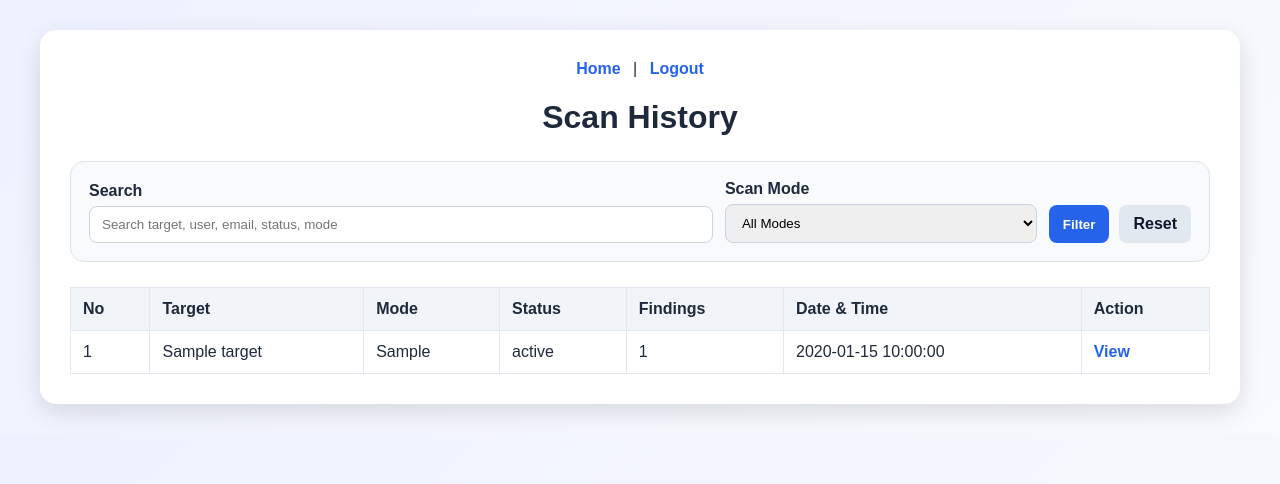
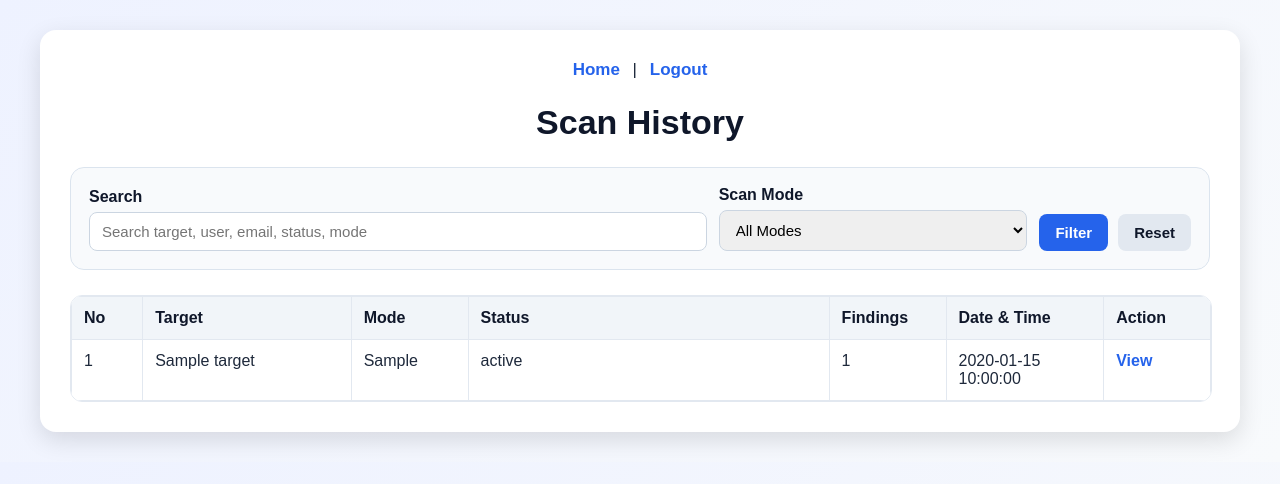
Before and after one commit to deenesh16/fyp-security-system, a Flask app: page /history in a window 1280 px wide. Shown: the top 484 px of the page. Run offline with Flask 3, Linux system fonts and the light colour scheme; the visitor is signed in with stand-in values (Sample User, id 1); a database or web service that is not in the repository returns one stand-in record (values such as "Sample title"); some libraries are stand-ins or nearby versions.

Commit message:
Fix scan history table overflow

```diff
--- a/templates/history.html
+++ b/templates/history.html
@@ -19,16 +19,20 @@
             border-radius: 16px;
             box-shadow: 0 8px 24px rgba(0,0,0,0.12);
             box-sizing: border-box;
+            overflow: hidden;
         }
 
         h1 {
             text-align: center;
             margin-bottom: 25px;
+            font-size: 34px;
+            color: #0f172a;
         }
 
         .top-bar {
             text-align: center;
             margin-bottom: 20px;
+            font-size: 17px;
         }
 
         .top-bar a {
@@ -61,6 +65,7 @@
             display: block;
             font-weight: bold;
             margin-bottom: 6px;
+            color: #0f172a;
         }
 
         input[type="text"], select {
@@ -69,6 +74,7 @@
             border: 1px solid #cbd5e1;
             border-radius: 8px;
             box-sizing: border-box;
+            font-size: 15px;
         }
 
         .filter-actions {
@@ -77,7 +83,7 @@
         }
 
         .btn-filter, .btn-reset {
-            padding: 10px 14px;
+            padding: 10px 16px;
             border: none;
             border-radius: 8px;
             font-weight: bold;
@@ -85,6 +91,7 @@
             text-decoration: none;
             display: inline-block;
             text-align: center;
+            font-size: 15px;
         }
 
         .btn-filter {
@@ -105,9 +112,20 @@
             background: #cbd5e1;
         }
 
+        /* IMPORTANT: keeps table inside box */
+        .table-wrapper {
+            width: 100%;
+            overflow-x: auto;
+            border: 1px solid #e2e8f0;
+            border-radius: 12px;
+        }
+
         table {
             width: 100%;
+            min-width: 1050px;
             border-collapse: collapse;
+            background: white;
+            table-layout: fixed;
         }
 
         th, td {
@@ -115,10 +133,49 @@
             padding: 12px;
             text-align: left;
             vertical-align: top;
+            overflow-wrap: break-word;
+            word-break: break-word;
         }
 
         th {
             background: #f1f5f9;
+            color: #0f172a;
+        }
+
+        .col-no {
+            width: 45px;
+        }
+
+        .col-user {
+            width: 120px;
+        }
+
+        .col-email {
+            width: 230px;
+        }
+
+        .col-target {
+            width: 180px;
+        }
+
+        .col-mode {
+            width: 90px;
+        }
+
+        .col-status {
+            width: 330px;
+        }
+
+        .col-findings {
+            width: 90px;
+        }
+
+        .col-date {
+            width: 130px;
+        }
+
+        .col-action {
+            width: 80px;
         }
 
         .btn {
@@ -135,12 +192,25 @@
             background: #fefce8;
             padding: 15px;
             border-radius: 10px;
+            border-left: 5px solid #eab308;
         }
 
-        .url-cell {
-            max-width: 280px;
-            overflow-wrap: break-word;
-            word-break: break-word;
+        @media (max-width: 768px) {
+            .container {
+                padding: 20px;
+            }
+
+            .filter-grid {
+                grid-template-columns: 1fr;
+            }
+
+            .filter-actions {
+                width: 100%;
+            }
+
+            .btn-filter, .btn-reset {
+                width: 100%;
+            }
         }
     </style>
 </head>
@@ -184,19 +254,22 @@
     </div>
 
     {% if history %}
+    <div class="table-wrapper">
         <table>
             <tr>
-            <th>No</th>
+                <th class="col-no">No</th>
+
                 {% if user["role"] == "admin" %}
-                <th>User</th>
-                <th>Email</th>
+                    <th class="col-user">User</th>
+                    <th class="col-email">Email</th>
                 {% endif %}
-            <th>Target</th>
-            <th>Mode</th>
-            <th>Status</th>
-            <th>Findings</th>
-            <th>Date & Time</th>
-            <th>Action</th>
+
+                <th class="col-target">Target</th>
+                <th class="col-mode">Mode</th>
+                <th class="col-status">Status</th>
+                <th class="col-findings">Findings</th>
+                <th class="col-date">Date & Time</th>
+                <th class="col-action">Action</th>
             </tr>
 
             {% for item in history %}
@@ -208,7 +281,7 @@
                     <td>{{ item["email"] }}</td>
                 {% endif %}
 
-            <td class="url-cell">{{ item["target"] }}</td>
+                <td>{{ item["target"] }}</td>
                 <td>{{ item["scan_mode"] }}</td>
                 <td>{{ item["status"] }}</td>
                 <td>{{ item["total_findings"] }}</td>
@@ -219,6 +292,7 @@
             </tr>
             {% endfor %}
         </table>
+    </div>
     {% else %}
         <div class="empty">No scan history available.</div>
     {% endif %}
```
Lines whose indentation alone changed are shown as unchanged.
